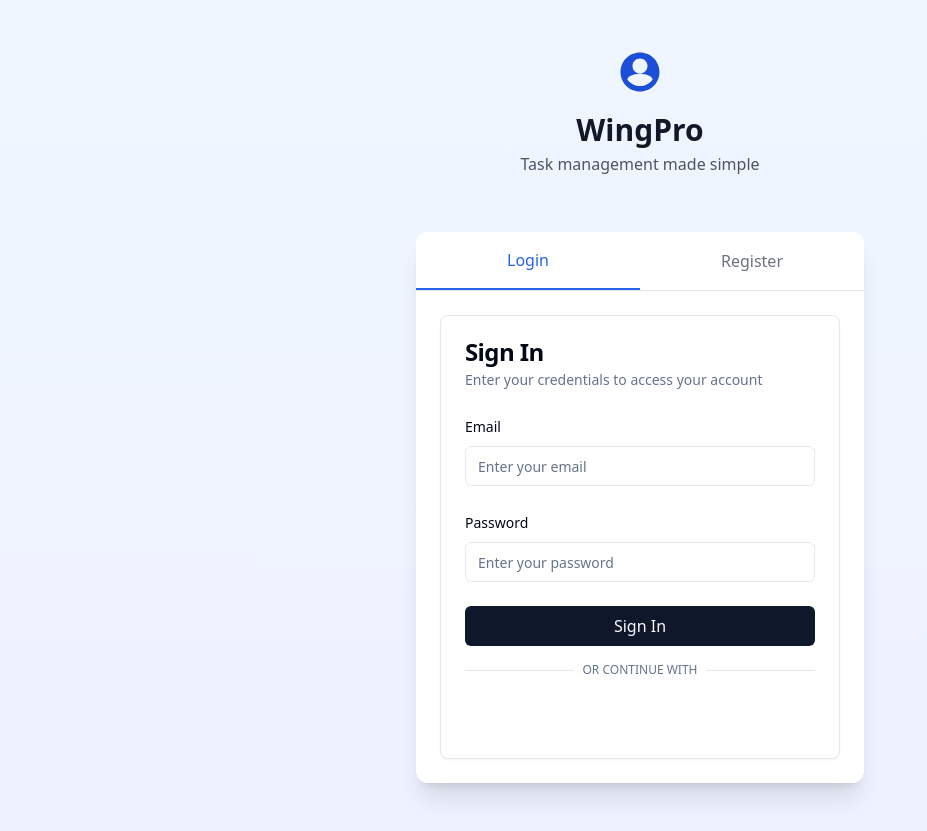
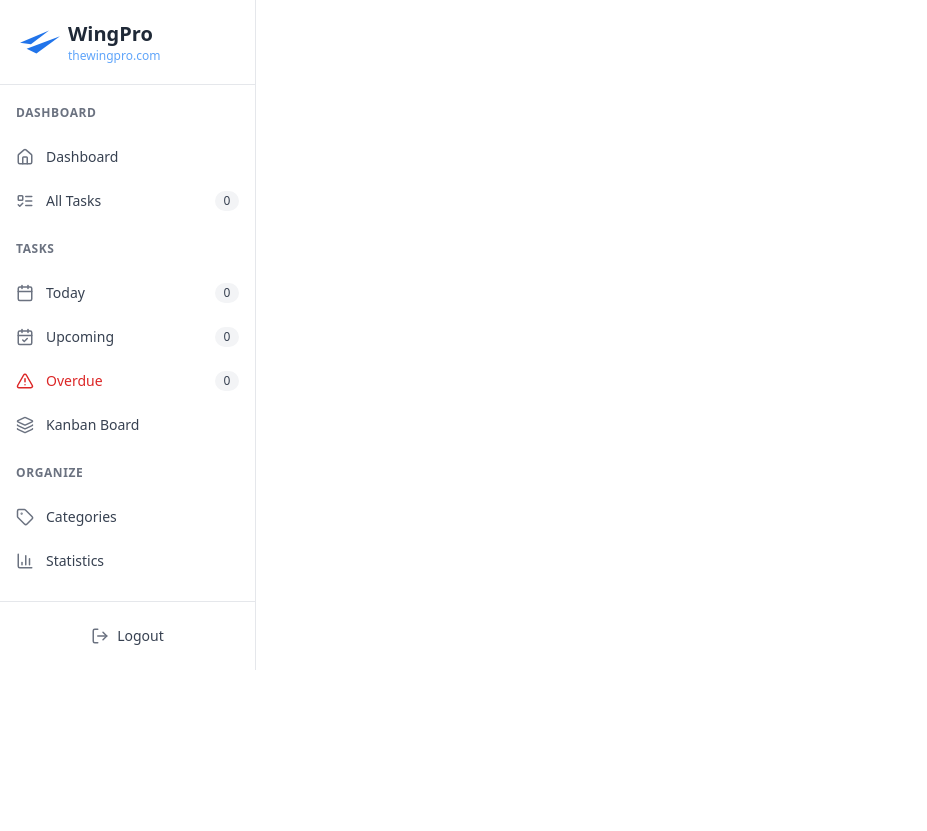
Before and after one commit to EwingsGit/wingpro-client, a React (Vite) app: page / in a window 1280 px wide. Shown: the whole page, without its empty margins (0-927 px from the left). After the commit the page ends 800 px from the top, so only its background shows below. Built offline with nearby package versions, Linux system fonts and the light colour scheme; no server answers.

Commit message:
Replaced older sidebar

```diff
--- a/src/App.tsx
+++ b/src/App.tsx
@@ -1,166 +1,348 @@
-// src/App.tsx
+// src/components/dashboard/Sidebar.tsx
 import { useState, useEffect } from "react";
-import { Routes, Route, Navigate, useNavigate } from "react-router-dom";
-import { LoginForm } from "./components/auth/LoginForm";
-import { RegisterForm } from "./components/auth/RegisterForm";
-import { Toaster } from "react-hot-toast";
-import Dashboard from "./components/dashboard/Dashboard";
+import { Link, useLocation } from "react-router-dom";
+import axios from "axios";
+import {
+  Home,
+  Calendar,
+  AlertTriangle,
+  CalendarCheck,
+  BarChart3,
+  Layers,
+  ListTodo,
+  LogOut,
+  Tag,
+} from "lucide-react";
 
-function App() {
-  const [mode, setMode] = useState<"login" | "register">("login");
-  const [isAuthenticated, setIsAuthenticated] = useState(false);
+interface SidebarProps {
+  onLogout: () => void;
+}
+
+interface TaskCounts {
+  all: number;
+  overdue: number;
+  today: number;
+  upcoming: number;
+}
+
+interface Task {
+  id: number;
+  status: string;
+  due_date: string | null;
+}
+
+export default function Sidebar({ onLogout }: SidebarProps) {
+  const location = useLocation();
+  const [taskCounts, setTaskCounts] = useState<TaskCounts>({
+    all: 0,
+    overdue: 0,
+    today: 0,
+    upcoming: 0,
+  });
   const [isLoading, setIsLoading] = useState(true);
-  const navigate = useNavigate();
 
   useEffect(() => {
-    // Check if user is authenticated on mount
+    fetchTaskCounts();
+  }, [location.pathname]); // Refresh counts when navigating between pages
+
+  const fetchTaskCounts = async () => {
+    try {
+      setIsLoading(true);
       const token = localStorage.getItem("token");
-    if (token) {
-      setIsAuthenticated(true);
-      // Only navigate if we're on the homepage
-      if (
-        window.location.pathname === "/" ||
-        window.location.pathname === "/login"
-      ) {
-        navigate("/dashboard");
+      const response = await axios.get(
+        `${import.meta.env.VITE_API_BASE_URL}/tasks`,
+        {
+          headers: { Authorization: `Bearer ${token}` },
         }
+      );
+
+      const tasks: Task[] = response.data;
+
+      // Calculate counts
+      const allCount = tasks.length;
+
+      // Get today's date
+      const today = new Date();
+      today.setHours(0, 0, 0, 0);
+
+      // Tomorrow for today's tasks
+      const tomorrow = new Date(today);
+      tomorrow.setDate(tomorrow.getDate() + 1);
+
+      // Two weeks for upcoming tasks
+      const twoWeeksLater = new Date(today);
+      twoWeeksLater.setDate(twoWeeksLater.getDate() + 14);
+
+      // Count overdue tasks (due before today and not completed)
+      const overdueCount = tasks.filter((task) => {
+        if (!task.due_date) return false;
+        const dueDate = new Date(task.due_date);
+        return dueDate < today && task.status !== "completed";
+      }).length;
+
+      // Count today's tasks
+      const todayCount = tasks.filter((task) => {
+        if (!task.due_date) return false;
+        const dueDate = new Date(task.due_date);
+        return dueDate >= today && dueDate < tomorrow;
+      }).length;
+
+      // Count upcoming tasks (next two weeks, excluding today)
+      const upcomingCount = tasks.filter((task) => {
+        if (!task.due_date) return false;
+        const dueDate = new Date(task.due_date);
+        return dueDate >= tomorrow && dueDate <= twoWeeksLater;
+      }).length;
+
+      setTaskCounts({
+        all: allCount,
+        overdue: overdueCount,
+        today: todayCount,
+        upcoming: upcomingCount,
+      });
+    } catch (error) {
+      console.error("Error fetching task counts:", error);
+    } finally {
+      setIsLoading(false);
     }
-    setIsLoading(false);
-  }, []); // Empty dependency array - run only once on mount
-
-  const handleLogout = () => {
-    localStorage.removeItem("token");
-    setIsAuthenticated(false);
-    navigate("/");
   };
 
-  // Auth page component
-  const AuthPage = () => (
-    <div className="min-h-screen bg-gradient-to-b from-blue-50 to-indigo-50 py-12 px-4 sm:px-6 lg:px-8">
-      <div className="max-w-md mx-auto">
-        <div className="flex justify-center mb-6">
-          <div className="text-center">
-            <div className="flex justify-center mb-4">
+  const isActive = (path: string) => {
+    return location.pathname === path;
+  };
+
+  // Counter component with loading state
+  const Counter = ({ count }: { count: number }) => (
+    <span className="ml-auto bg-gray-100 text-gray-700 text-xs font-medium rounded-full px-2 py-0.5 min-w-[1.5rem] text-center">
+      {isLoading ? "..." : count}
+    </span>
+  );
+
+  return (
+    <aside className="w-64 bg-white border-r border-gray-200 flex flex-col h-full z-10">
+      <div className="p-5 border-b border-gray-200">
+        <div className="flex items-center">
           <svg
-                width="48"
-                height="48"
-                viewBox="0 0 32 32"
+            width="40"
+            height="24"
+            viewBox="0 0 253 144"
             fill="none"
             xmlns="http://www.w3.org/2000/svg"
+            className="mr-2"
           >
             <path
-                  d="M16 3C8.82 3 3 8.82 3 16C3 23.18 8.82 29 16 29C23.18 29 29 23.18 29 16C29 8.82 23.18 3 16 3ZM16 7C18.76 7 21 9.24 21 12C21 14.76 18.76 17 16 17C13.24 17 11 14.76 11 12C11 9.24 13.24 7 16 7ZM16 25.4C12.5 25.4 9.44 23.66 7.6 21C7.64 18.5 12.8 17.1 16 17.1C19.2 17.1 24.36 18.5 24.4 21C22.56 23.66 19.5 25.4 16 25.4Z"
-                  fill="#1D4ED8"
+              d="M183.751 0L69.096 85.461L0 76.673L183.751 0Z"
+              fill="#2174EA"
+            />
+            <path
+              d="M252.698 36.217L103.927 144L41.995 114.808L252.698 36.217Z"
+              fill="#2174EA"
             />
           </svg>
+          <div className="flex flex-col">
+            <h2 className="text-xl font-bold text-gray-800">WingPro</h2>
+            <span className="text-xs text-blue-400">thewingpro.com</span>
           </div>
-            <h2 className="text-3xl font-bold text-gray-900 mb-1">WingPro</h2>
-            <p className="text-gray-600 mb-8">Task management made simple</p>
         </div>
       </div>
 
-        <div className="bg-white rounded-xl shadow-xl overflow-hidden">
-          <div className="flex border-b border-gray-200">
+      <nav className="flex-1 overflow-y-auto py-5">
+        <div className="px-4 pb-2">
+          <h3 className="text-xs font-semibold text-gray-500 uppercase tracking-wider">
+            Dashboard
+          </h3>
+        </div>
+        <ul className="mt-2 space-y-1">
+          <li>
+            <Link
+              to="/dashboard/home"
+              className={`flex items-center px-4 py-2.5 text-sm font-medium rounded-lg ${
+                isActive("/dashboard/home")
+                  ? "bg-blue-50 text-blue-700"
+                  : "text-gray-700 hover:bg-gray-100"
+              }`}
+            >
+              <Home
+                size={18}
+                className={
+                  isActive("/dashboard/home")
+                    ? "text-blue-700"
+                    : "text-gray-500"
+                }
+              />
+              <span className="ml-3">Dashboard</span>
+            </Link>
+          </li>
+
+          <li>
+            <Link
+              to="/dashboard/tasks"
+              className={`flex items-center px-4 py-2.5 text-sm font-medium rounded-lg ${
+                isActive("/dashboard/tasks")
+                  ? "bg-blue-50 text-blue-700"
+                  : "text-gray-700 hover:bg-gray-100"
+              }`}
+            >
+              <ListTodo
+                size={18}
+                className={
+                  isActive("/dashboard/tasks")
+                    ? "text-blue-700"
+                    : "text-gray-500"
+                }
+              />
+              <span className="ml-3">All Tasks</span>
+              <Counter count={taskCounts.all} />
+            </Link>
+          </li>
+        </ul>
+
+        <div className="px-4 pt-5 pb-2">
+          <h3 className="text-xs font-semibold text-gray-500 uppercase tracking-wider">
+            Tasks
+          </h3>
+        </div>
+        <ul className="mt-2 space-y-1">
+          <li>
+            <Link
+              to="/dashboard/today"
+              className={`flex items-center px-4 py-2.5 text-sm font-medium rounded-lg ${
+                isActive("/dashboard/today")
+                  ? "bg-blue-50 text-blue-700"
+                  : "text-gray-700 hover:bg-gray-100"
+              }`}
+            >
+              <Calendar
+                size={18}
+                className={
+                  isActive("/dashboard/today")
+                    ? "text-blue-700"
+                    : "text-gray-500"
+                }
+              />
+              <span className="ml-3">Today</span>
+              <Counter count={taskCounts.today} />
+            </Link>
+          </li>
+
+          <li>
+            <Link
+              to="/dashboard/upcoming"
+              className={`flex items-center px-4 py-2.5 text-sm font-medium rounded-lg ${
+                isActive("/dashboard/upcoming")
+                  ? "bg-blue-50 text-blue-700"
+                  : "text-gray-700 hover:bg-gray-100"
+              }`}
+            >
+              <CalendarCheck
+                size={18}
+                className={
+                  isActive("/dashboard/upcoming")
+                    ? "text-blue-700"
+                    : "text-gray-500"
+                }
+              />
+              <span className="ml-3">Upcoming</span>
+              <Counter count={taskCounts.upcoming} />
+            </Link>
+          </li>
+
+          <li>
+            <Link
+              to="/dashboard/overdue"
+              className={`flex items-center px-4 py-2.5 text-sm font-medium rounded-lg ${
+                isActive("/dashboard/overdue")
+                  ? "bg-red-50 text-red-700"
+                  : "text-red-600 hover:bg-red-50 hover:text-red-700"
+              }`}
+            >
+              <AlertTriangle size={18} className="text-red-600" />
+              <span className="ml-3">Overdue</span>
+              <Counter count={taskCounts.overdue} />
+            </Link>
+          </li>
+
+          <li>
+            <Link
+              to="/dashboard/kanban"
+              className={`flex items-center px-4 py-2.5 text-sm font-medium rounded-lg ${
+                isActive("/dashboard/kanban")
+                  ? "bg-blue-50 text-blue-700"
+                  : "text-gray-700 hover:bg-gray-100"
+              }`}
+            >
+              <Layers
+                size={18}
+                className={
+                  isActive("/dashboard/kanban")
+                    ? "text-blue-700"
+                    : "text-gray-500"
+                }
+              />
+              <span className="ml-3">Kanban Board</span>
+            </Link>
+          </li>
+        </ul>
+
+        <div className="px-4 pt-5 pb-2">
+          <h3 className="text-xs font-semibold text-gray-500 uppercase tracking-wider">
+            Organize
+          </h3>
+        </div>
+        <ul className="mt-2 space-y-1">
+          <li>
+            <Link
+              to="/dashboard/categories"
+              className={`flex items-center px-4 py-2.5 text-sm font-medium rounded-lg ${
+                isActive("/dashboard/categories")
+                  ? "bg-blue-50 text-blue-700"
+                  : "text-gray-700 hover:bg-gray-100"
+              }`}
+            >
+              <Tag
+                size={18}
+                className={
+                  isActive("/dashboard/categories")
+                    ? "text-blue-700"
+                    : "text-gray-500"
+                }
+              />
+              <span className="ml-3">Categories</span>
+            </Link>
+          </li>
+
+          <li>
+            <Link
+              to="/dashboard/stats"
+              className={`flex items-center px-4 py-2.5 text-sm font-medium rounded-lg ${
+                isActive("/dashboard/stats")
+                  ? "bg-blue-50 text-blue-700"
+                  : "text-gray-700 hover:bg-gray-100"
+              }`}
+            >
+              <BarChart3
+                size={18}
+                className={
+                  isActive("/dashboard/stats")
+                    ? "text-blue-700"
+                    : "text-gray-500"
+                }
+              />
+              <span className="ml-3">Statistics</span>
+            </Link>
+          </li>
+        </ul>
+      </nav>
+
+      <div className="p-4 border-t border-gray-200 mt-auto">
         <button
-              className={`flex-1 py-4 font-medium text-center ${
-                mode === "login"
-                  ? "text-blue-600 border-b-2 border-blue-600"
-                  : "text-gray-500 hover:text-gray-700"
-              }`}
-              onClick={() => setMode("login")}
+          onClick={onLogout}
+          className="flex items-center justify-center w-full px-4 py-2 text-sm font-medium text-gray-700 hover:bg-red-50 hover:text-red-700 rounded-lg transition-colors"
         >
-              Login
-            </button>
-            <button
-              className={`flex-1 py-4 font-medium text-center ${
-                mode === "register"
-                  ? "text-blue-600 border-b-2 border-blue-600"
-                  : "text-gray-500 hover:text-gray-700"
-              }`}
-              onClick={() => setMode("register")}
-            >
-              Register
+          <LogOut size={18} className="text-gray-500 mr-2" />
+          Logout
         </button>
       </div>
-
-          <div className="p-6">
-            {mode === "login" ? (
-              <LoginForm
-                onLoginSuccess={() => {
-                  setIsAuthenticated(true);
-                  navigate("/dashboard");
-                }}
-              />
-            ) : (
-              <RegisterForm setMode={setMode} />
-            )}
-          </div>
-        </div>
-      </div>
-    </div>
-  );
-
-  if (isLoading) {
-    return (
-      <div className="flex items-center justify-center min-h-screen">
-        <div className="animate-spin rounded-full h-12 w-12 border-t-2 border-b-2 border-blue-500"></div>
-      </div>
+    </aside>
   );
 }
-
-  return (
-    <>
-      <Toaster
-        position="top-right"
-        toastOptions={{
-          style: {
-            background: "#fff",
-            color: "#333",
-            borderRadius: "0.5rem",
-            boxShadow:
-              "0 4px 6px -1px rgba(0, 0, 0, 0.1), 0 2px 4px -1px rgba(0, 0, 0, 0.06)",
-          },
-          success: {
-            iconTheme: {
-              primary: "#10B981",
-              secondary: "#fff",
-            },
-          },
-          error: {
-            iconTheme: {
-              primary: "#EF4444",
-              secondary: "#fff",
-            },
-          },
-        }}
-      />
-      <Routes>
-        <Route
-          path="/"
-          element={
-            isAuthenticated ? <Navigate to="/dashboard" /> : <AuthPage />
-          }
-        />
-        <Route
-          path="/login"
-          element={
-            isAuthenticated ? <Navigate to="/dashboard" /> : <AuthPage />
-          }
-        />
-        <Route
-          path="/dashboard/*"
-          element={
-            isAuthenticated ? (
-              <Dashboard onLogout={handleLogout} />
-            ) : (
-              <Navigate to="/" />
-            )
-          }
-        />
-        <Route path="*" element={<Navigate to="/" />} />
-      </Routes>
-    </>
-  );
-}
-
-export default App;
```
Lines whose indentation alone changed are shown as unchanged.
